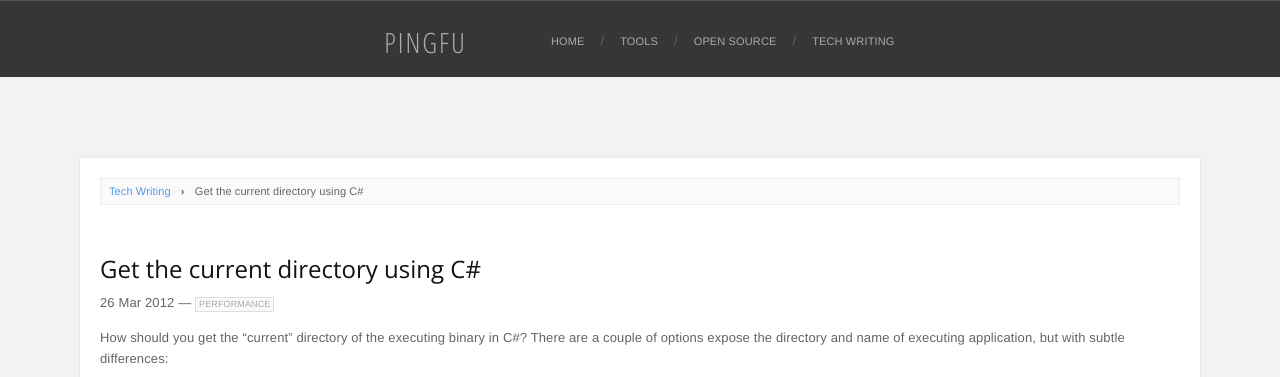
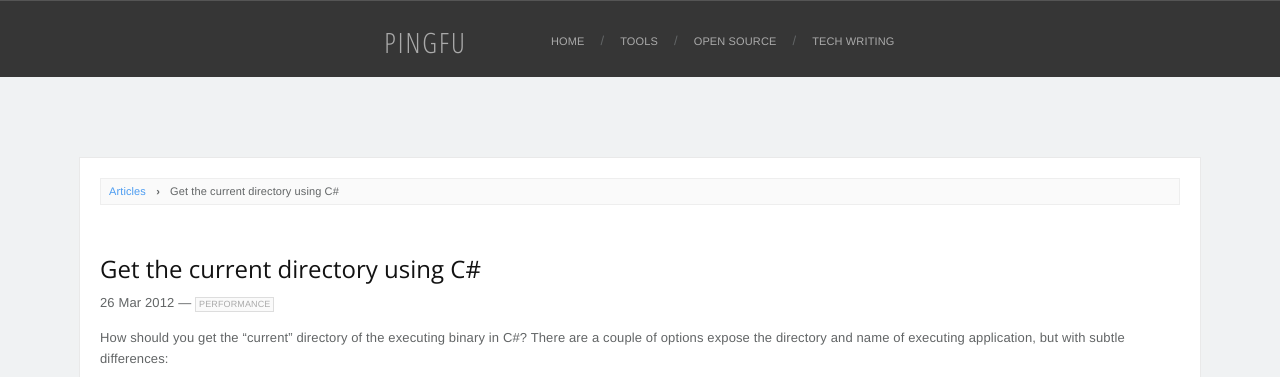
Before and after one commit to pingfu/pingfu.github.io, a Jekyll site: the page built from _posts/2012-03-26-get-current-directory-using-csharp.markdown, in a window 1280 px wide. Shown: the top 377 px of the page. Built offline with Jekyll 4.4.1, drawn with Linux system fonts in a browser that asks for light colours; nearby versions of some CDN libraries; comment, search, counter and statistics services are not loaded.

Commit message:
renamed breadcrumb

```diff
--- a/_layouts/post.html
+++ b/_layouts/post.html
@@ -6,7 +6,7 @@ redirect_from: "/blog/"
 
 <section class="boxed">
 
-	<div class="breadcrumb"><a href="/writing.html">Tech Writing</a> <span class="divider">›</span> {{ page.title }}</div>
+	<div class="breadcrumb"><a href="/writing.html">Articles</a> <span class="divider">›</span> {{ page.title }}</div>
 
 	<h2>{{ page.title }}</h2>
 	<p class="meta">{{ page.date | date_to_string }} — {% for category in page.categories %} <span class="category">{{ category }}</span> {% endfor %}</p>
```
